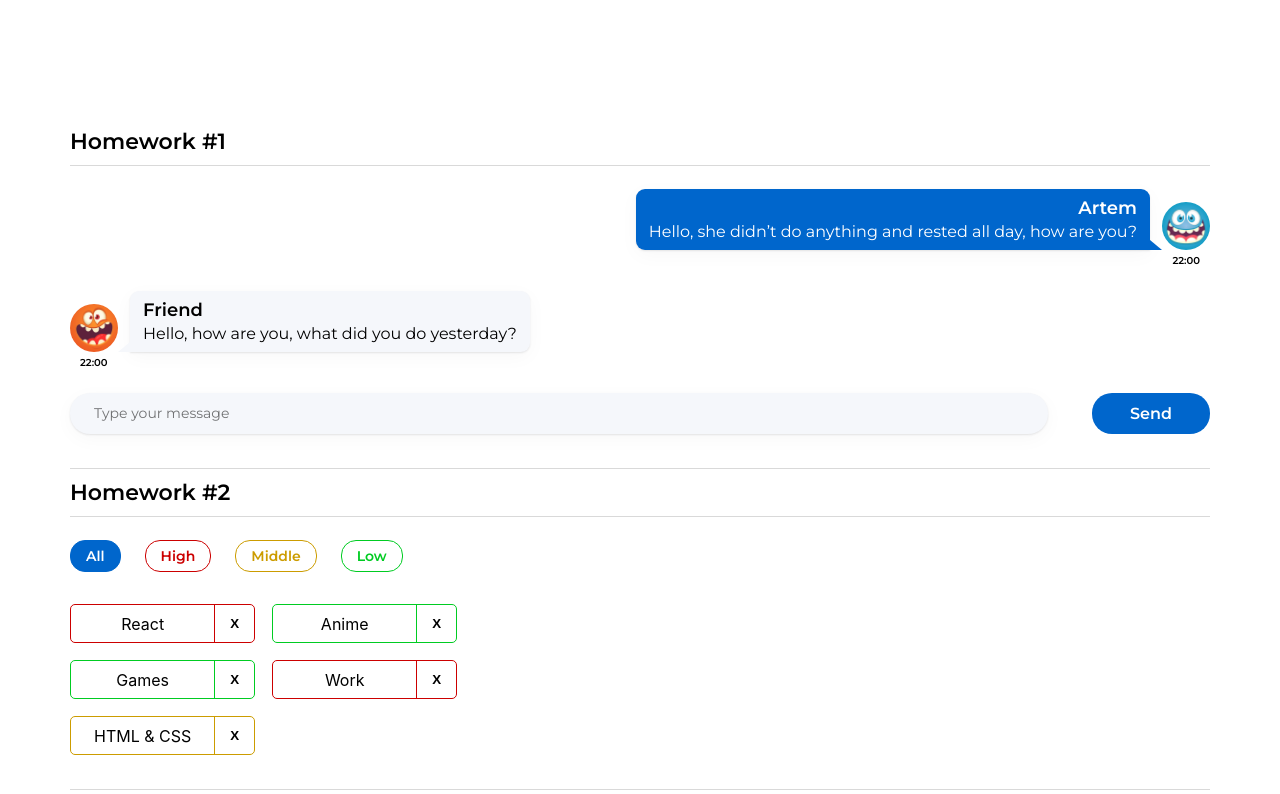
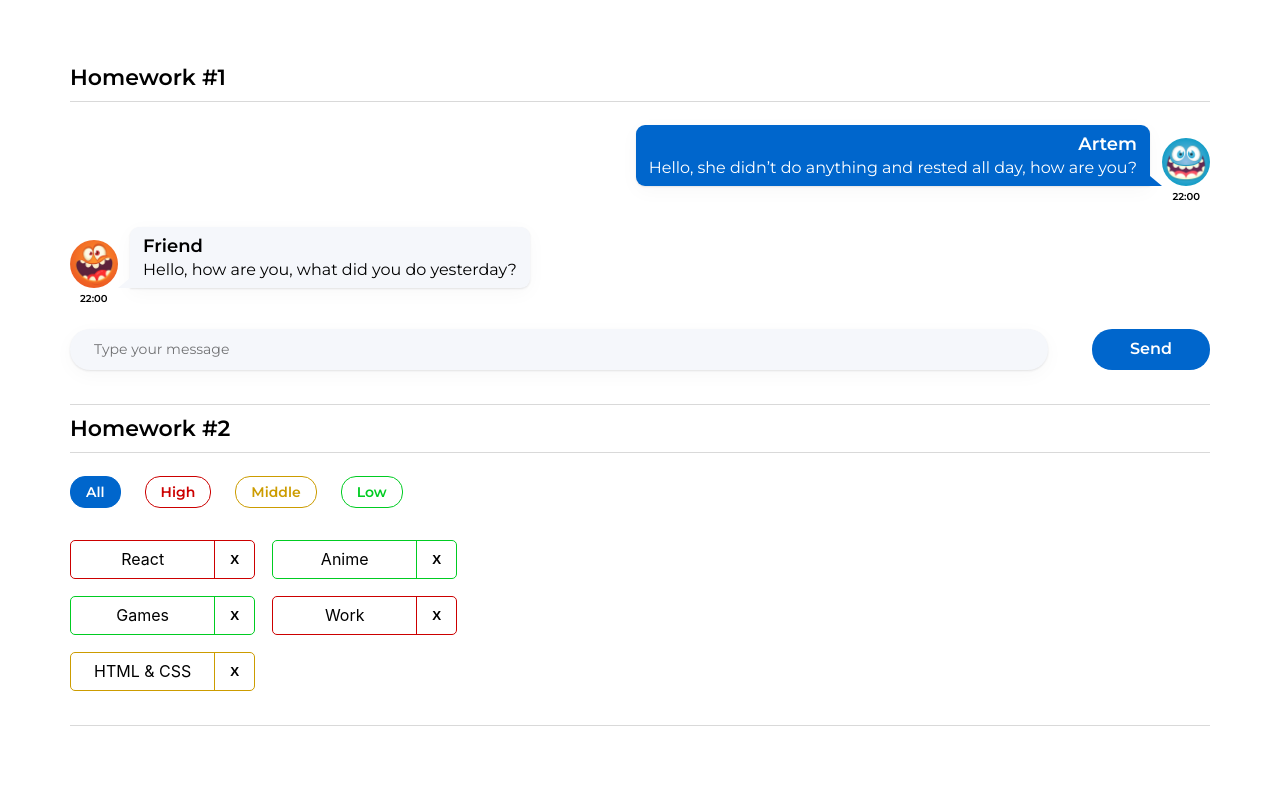
Before and after one commit to dmitrievich-an/ignat-dz, a React (Create React App) app: page / in a window 1280 px wide. Shown: the top 794 px of the page. Built offline with nearby package versions, Linux system fonts and the light colour scheme.

Commit message:
added adaptive

```diff
--- a/src/index.css
+++ b/src/index.css
@@ -14,8 +14,9 @@ body {
   box-sizing: border-box;
   min-height: 100vh;
   display: grid;
-  justify-content: center;
-  align-items: end;
+  grid-template-rows: 1fr 1px;
+  /*justify-content: center;*/
+  align-items: center;
   /*overflow: scroll;*/
 }
 
--- a/src/s1-main/App.module.css
+++ b/src/s1-main/App.module.css
@@ -1,9 +1,13 @@
 .App {
     --header_height: 60px;
+  display: grid;
+  justify-content: center;
+  align-content: end;
+  grid-template-columns: minmax(auto, 1140px);
 }
 
 .hw {
-  width: 1140px;
+  max-width: 1140px;
   position: relative;
   padding: 24px 0 35px 0;
   margin-bottom: 10px;
```
